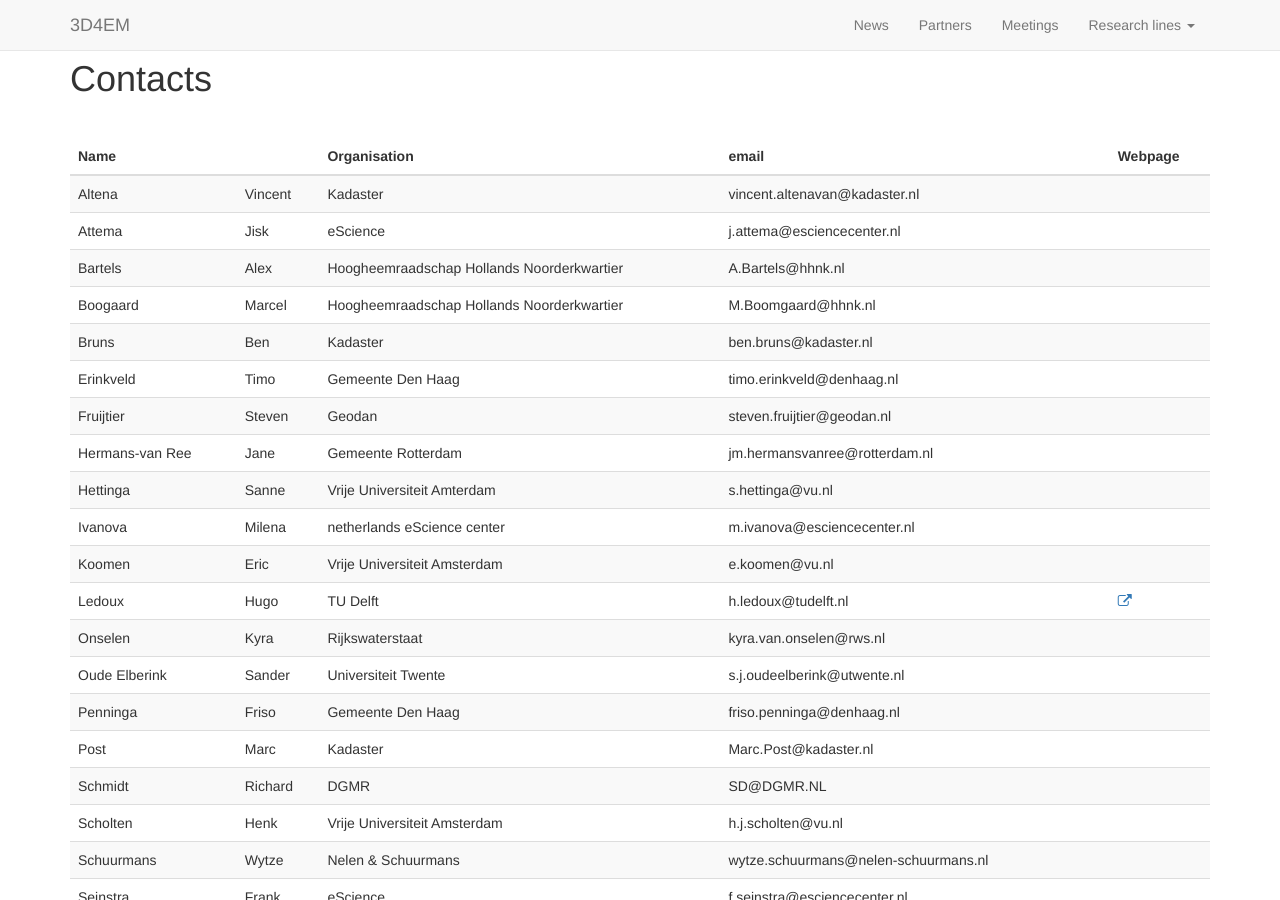
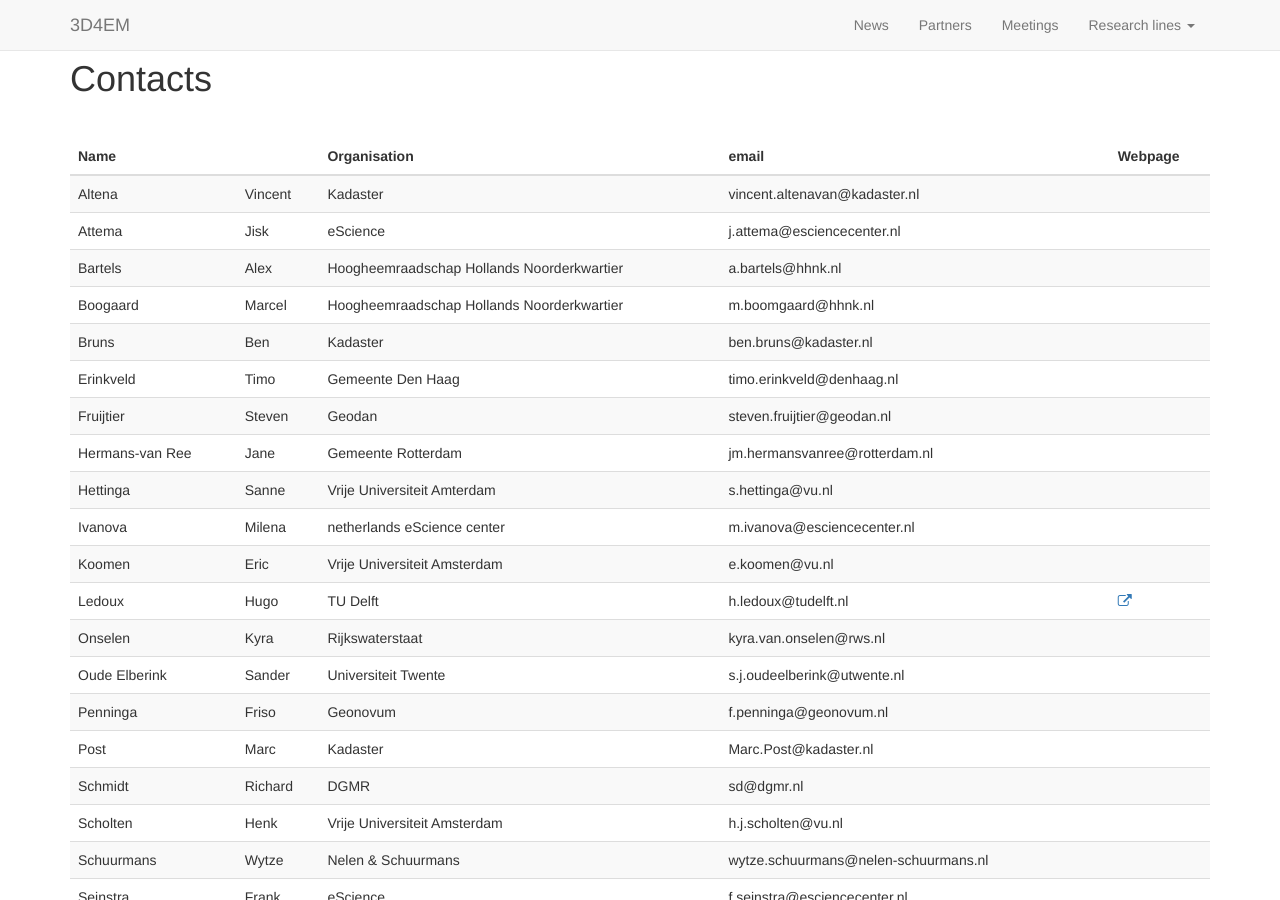
Before and after one commit to tudelft3d/website-3d4em, a Jekyll site: the page built from partners/index.md, in a window 1280 px wide and 900 px high, scrolled down 568 px. Built offline with Jekyll 4.4.1, drawn with Linux system fonts in a browser that asks for light colours; nearby versions of some CDN libraries.

Commit message:
people updated

```diff
--- a/_data/people.yml
+++ b/_data/people.yml
@@ -130,19 +130,19 @@
 - surname: Bartels
   name:    Alex
   org:     Hoogheemraadschap Hollands Noorderkwartier
-  email:   A.Bartels@hhnk.nl
+  email:   a.bartels@hhnk.nl
   # url:
 
 - surname: Boogaard
   name:    Marcel
   org:     Hoogheemraadschap Hollands Noorderkwartier
-  email:   M.Boomgaard@hhnk.nl
+  email:   m.boomgaard@hhnk.nl
   # url:
 
 - surname: Schmidt
   name:    Richard
   org:     DGMR
-  email:   SD@DGMR.NL
+  email:   sd@dgmr.nl
   # url:
 
 - surname: Smit
@@ -175,11 +175,10 @@
   email:   w.vanhage@esciencecenter.nl
   # url:
 
-
 - surname: Penninga
   name:    Friso
-  org:     Gemeente Den Haag
-  email:   friso.penninga@denhaag.nl
+  org:     Geonovum
+  email:   f.penninga@geonovum.nl
   # url:
 
 - surname: Erinkveld
```
